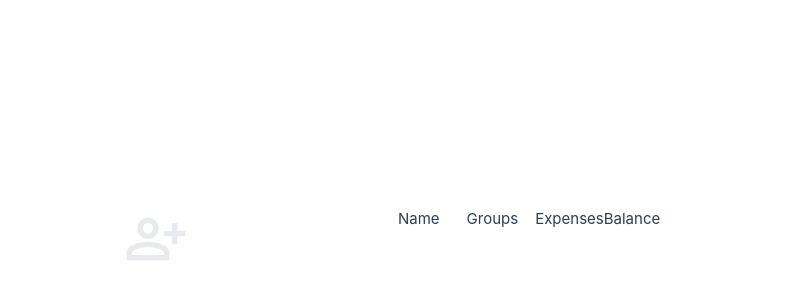
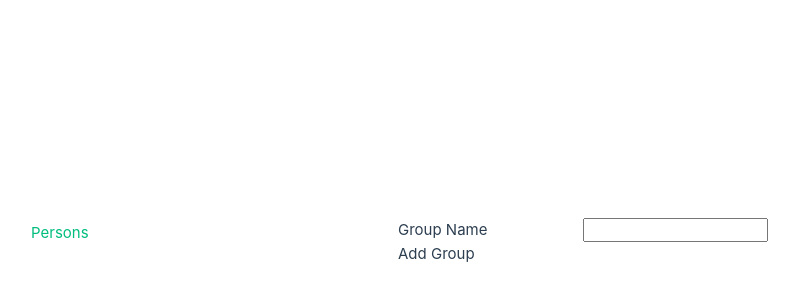
Before and after one commit to Lep333/invoice_splitter, a Vue app: page /groups in a window 1280 px wide. Shown: the part 158-458 px from the top of the page, without its empty margins (242-1041 px from the left). Built offline with nearby package versions, Linux system fonts and the light colour scheme.

Commit message:
Added the Groups component

```diff
--- a/src/App.vue
+++ b/src/App.vue
@@ -3,5 +3,5 @@ import Person from './components/Persons.vue'
 </script>
 
 <template>
-  <Person/>
+  <router-view ></router-view>
 </template>
--- /dev/null
+++ b/src/components/Groups.vue
@@ -0,0 +1,45 @@
+<template>
+    <router-link to="/persons">Persons</router-link>
+    <div id="addGroupDialog">
+        <label for="newGroupInput">Group Name</label>
+        <input id="newGroupInput" v-model="newGroup">
+        <div @click="this.addGroup()">Add Group</div>
+    </div>
+    <div id="groupList">
+        <template v-for="el in this.groups" :key="el">
+            <div>{{ el }}</div>
+        </template>
+    </div>
+</template>
+
+<script>
+export default {
+  data() {
+    return {
+        groups: [],
+        newGroup: "",
+    }
+  },
+  methods: {
+    addGroup() {
+        if (this.newGroup != "") {
+            this.groups.push(this.newGroup);
+            this.newGroup = "";
+        }
+    }
+  },
+  name: 'Groups',
+};
+</script>
+
+<style scoped>
+#addGroupDialog {
+    display: grid;
+    grid-template-columns: 1fr 1fr;
+}
+
+#groupList {
+    display: grid;
+    grid-template-columns: 1fr;
+}
+</style>
--- a/src/components/Persons.vue
+++ b/src/components/Persons.vue
@@ -26,6 +26,7 @@ export default {
 </script>
 
 <template>
+  <router-link to="/groups">Groups</router-link>
   <div id="addPersonDialog" v-show="showDialog">
     <label for="name" type="text">Name</label>
     <input id="name"  v-model="newPerson">
```
Also changed, not shown: src/router.js (+6 -4 lines).
